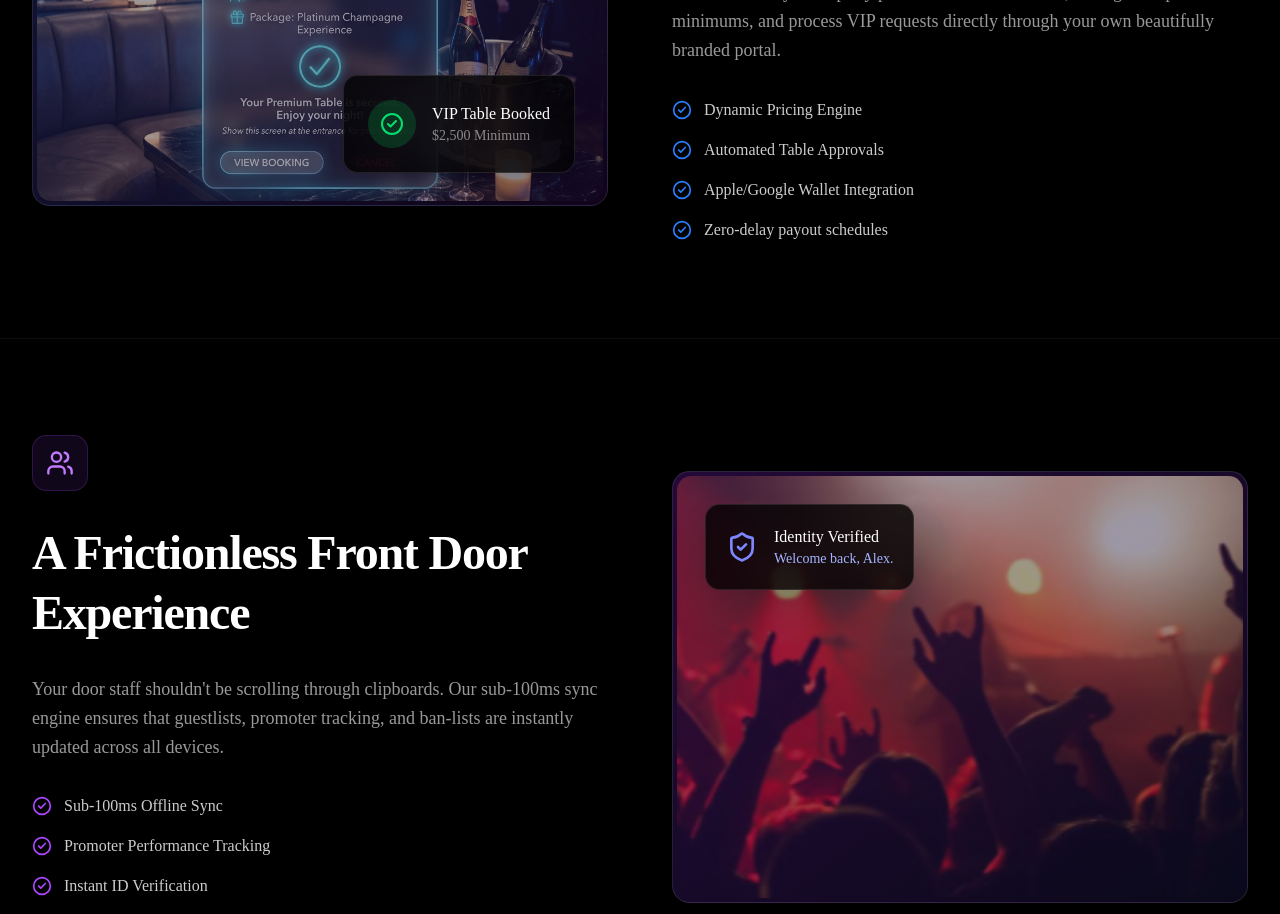
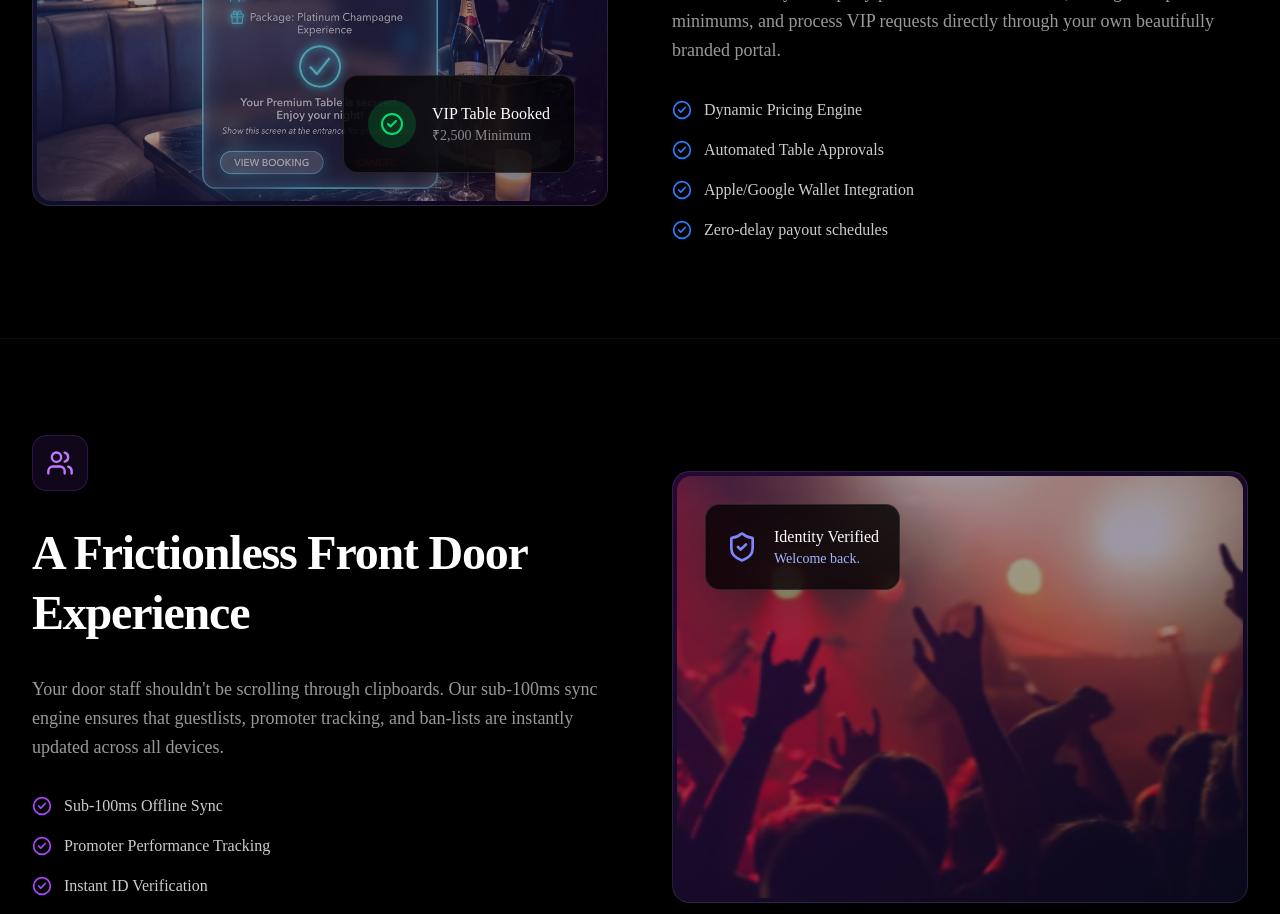
Before and after one commit to jaisdevansh/web-version, a Next.js app: page /features in a window 1280 px wide. Shown: the part 1100-2014 px from the top of the page. Built offline with nearby package versions, Linux system fonts and the light colour scheme.

Commit message:
Change currency to Rupee and remove Alex name from UI popups

```diff
--- a/src/app/features/page.tsx
+++ b/src/app/features/page.tsx
@@ -83,7 +83,7 @@ export default function FeaturesPage() {
                   </div>
                   <div>
                     <p className="text-white font-medium">VIP Table Booked</p>
-                    <p className="text-white/50 text-sm">$2,500 Minimum</p>
+                    <p className="text-white/50 text-sm">₹2,500 Minimum</p>
                   </div>
                 </div>
               </div>
@@ -166,7 +166,7 @@ export default function FeaturesPage() {
                   <ShieldCheck className="w-8 h-8 text-indigo-400" />
                   <div>
                     <p className="text-white font-medium">Identity Verified</p>
-                    <p className="text-indigo-300 text-sm">Welcome back, Alex.</p>
+                    <p className="text-indigo-300 text-sm">Welcome back.</p>
                   </div>
                 </div>
               </div>
--- a/src/app/page.tsx
+++ b/src/app/page.tsx
@@ -50,7 +50,7 @@ const ROTATING_FEATURES = [
         bgColor: "bg-purple-500/10 border-purple-500/20",
         img: "/slide2.png",
         uiTitle: "Identity Verified",
-        uiSubtitle: "Welcome back, Alex.",
+        uiSubtitle: "Welcome back.",
         uiIcon: ShieldCheck,
         uiColor: "text-indigo-400"
     },
```
